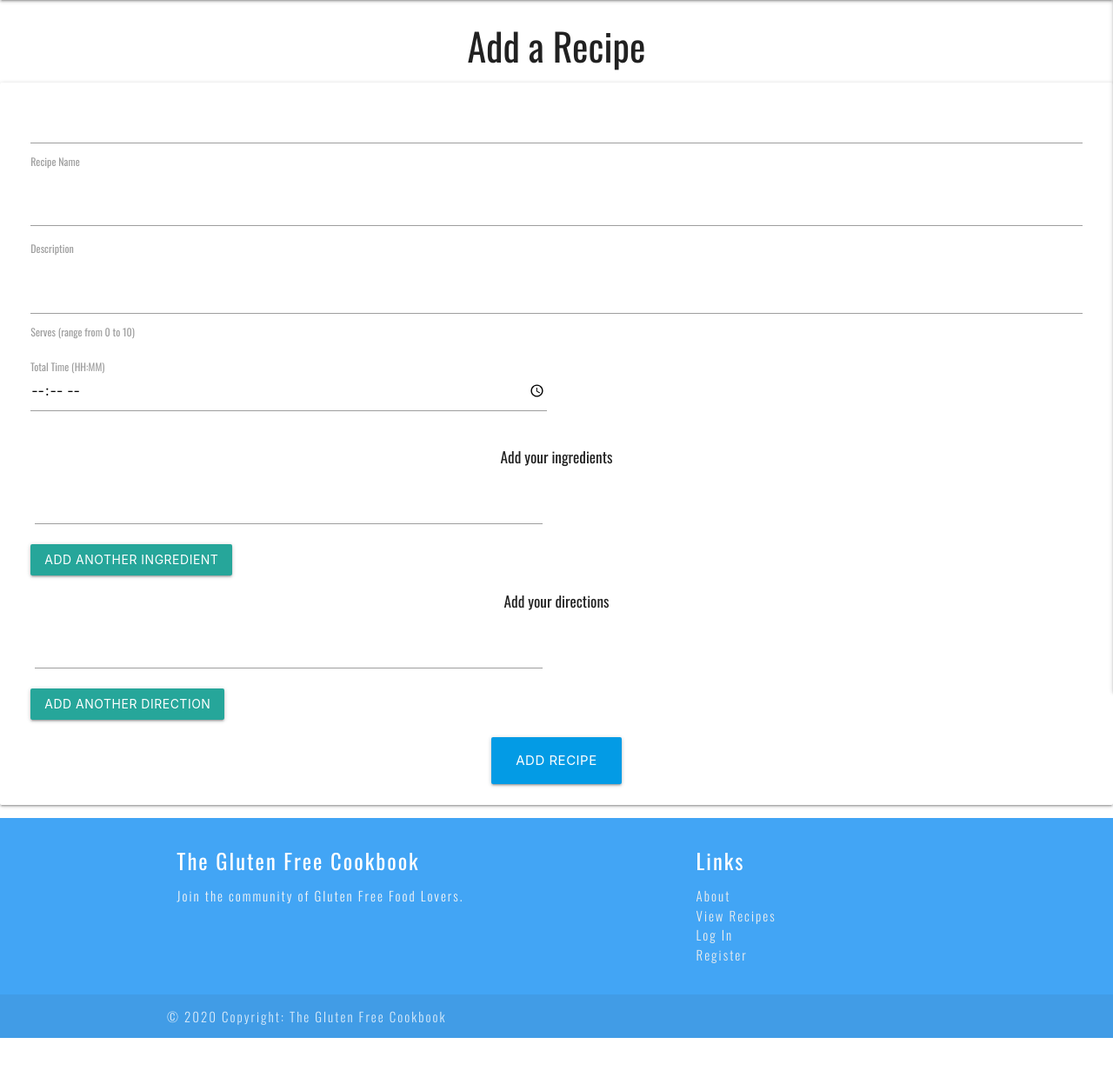
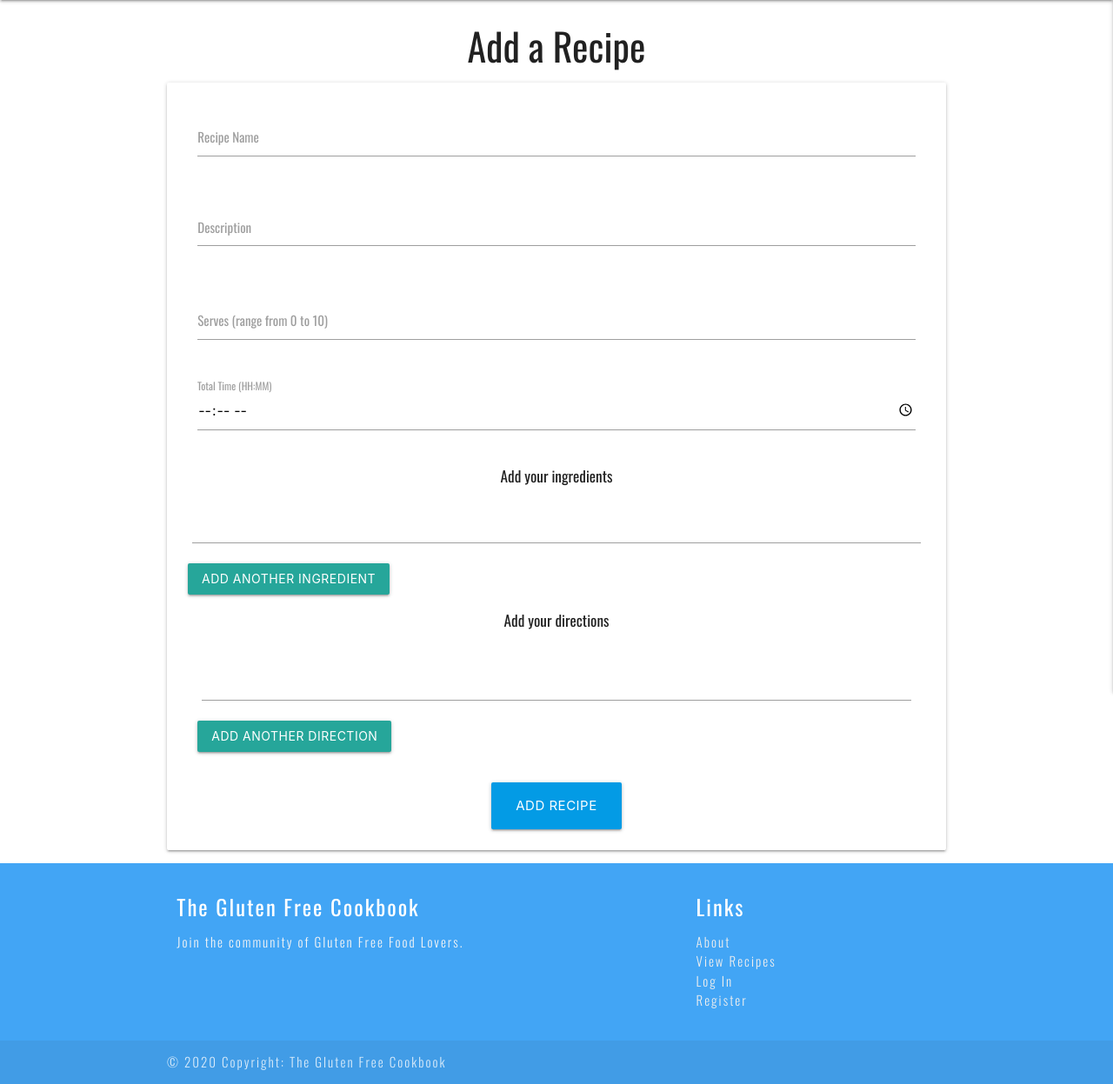
Before and after one commit to aprilha3097/The-Gluten-Free-Blog, a Flask app: page /add_recipe in a window 1280 px wide. Shown: the part 64-1311 px from the top of the page at 87% size. Before the commit the page ends 1258 px from the top, so only its background shows below. Run offline with Flask 2, Linux system fonts and the light colour scheme; some libraries are stand-ins or nearby versions.

Commit message:
Refactor edit recipe and add recipe pages to be consistent with materialise css elements and remove bootstrap elements

```diff
--- a/templates/add_recipe.html
+++ b/templates/add_recipe.html
@@ -2,11 +2,12 @@
 {% block content %}
 
 <h3 class="center-align">Add a Recipe</h3>
-<div class="row card-panel justify-content-md-center">
-	<form class="col-sm-8" method="POST" action="#">
+<div class="container">
+<div class="row card-panel">
+	<form class="col s12" method="POST" action="#">
         <!-- recipe name -->
 		<div class="row">
-			<div class="input-group col s12">
+			<div class="input-field col s12">
 				<input id="recipe_name" name="recipe_name" minlength="5" maxlength="50"
                 type="text" class="validate" required>
 				<label for="recipe_name">Recipe Name</label>
@@ -15,7 +16,7 @@
 
         <!-- recipe description -->
 		<div class="row">
-			<div class="input-group col s12">
+			<div class="input-field col s12">
 				<textarea id="recipe_description" name="recipe_description" minlength="5"
                  maxlength="200" class="materialize-textarea validate" required></textarea>
 				<label for="recipe_description">Description</label>
@@ -24,7 +25,7 @@
 
         <!-- recipe serving size -->
 		<div class="row">
-			<div class="input-group col s12">
+			<div class="input-field col s12">
                 <input type="number" id="serves" name="serves" min="01" max="10">
                 <label for="serves">Serves (range from 0 to 10)</label>
 			</div>
@@ -32,7 +33,7 @@
 
         <!-- recipe total time -->
             <div class="row">
-                <div class="input-field col s6">
+                <div class="input-field col s12">
                     <input type="time" id="time" name="time" class="form-control validate" required>
                     <label for="time">Total Time (HH:MM)</label>
                 </div>
@@ -41,7 +42,7 @@
         <!-- recipe ingredients -->
     <h6 class="center-align">Add your ingredients</h6>
 	<div class="row">
-        <div class="input-group col s6 repeatable">
+        <div class="input-fieldcol s12 repeatable">
             <table>
                 <tr>
                     <td>
@@ -58,7 +59,7 @@
         <!-- repeatable onclick function from stackoverflow -->
 	<h6 class="center-align">Add your directions</h6>
     <div class="row">
-        <div class="input-group col s6 repeatable">
+        <div class="input-field col s12 repeatable">
             <table>
                 <tr>
                     <td>
@@ -80,4 +81,5 @@
 
 	</form>
 </div>
+</div>
 {%  endblock %}
```
Also changed, not shown: templates/edit_recipe.html (+12 -10 lines).
